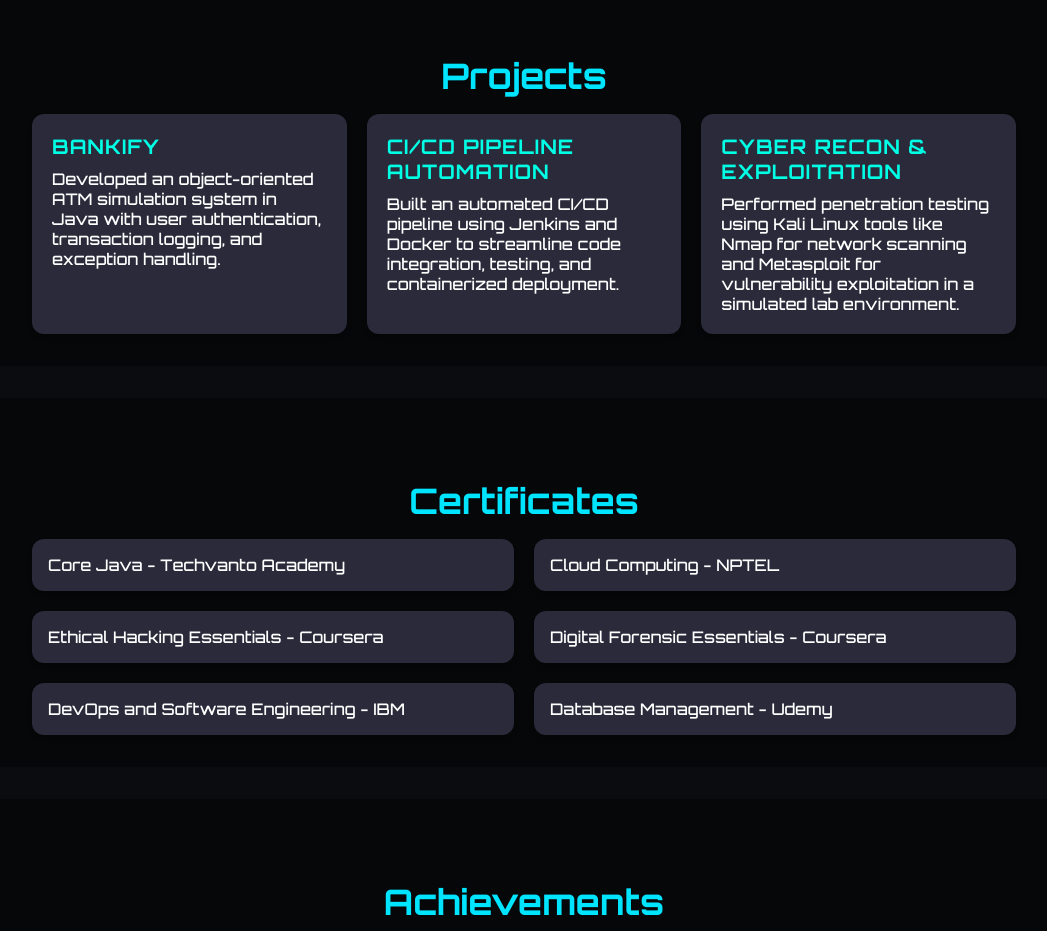
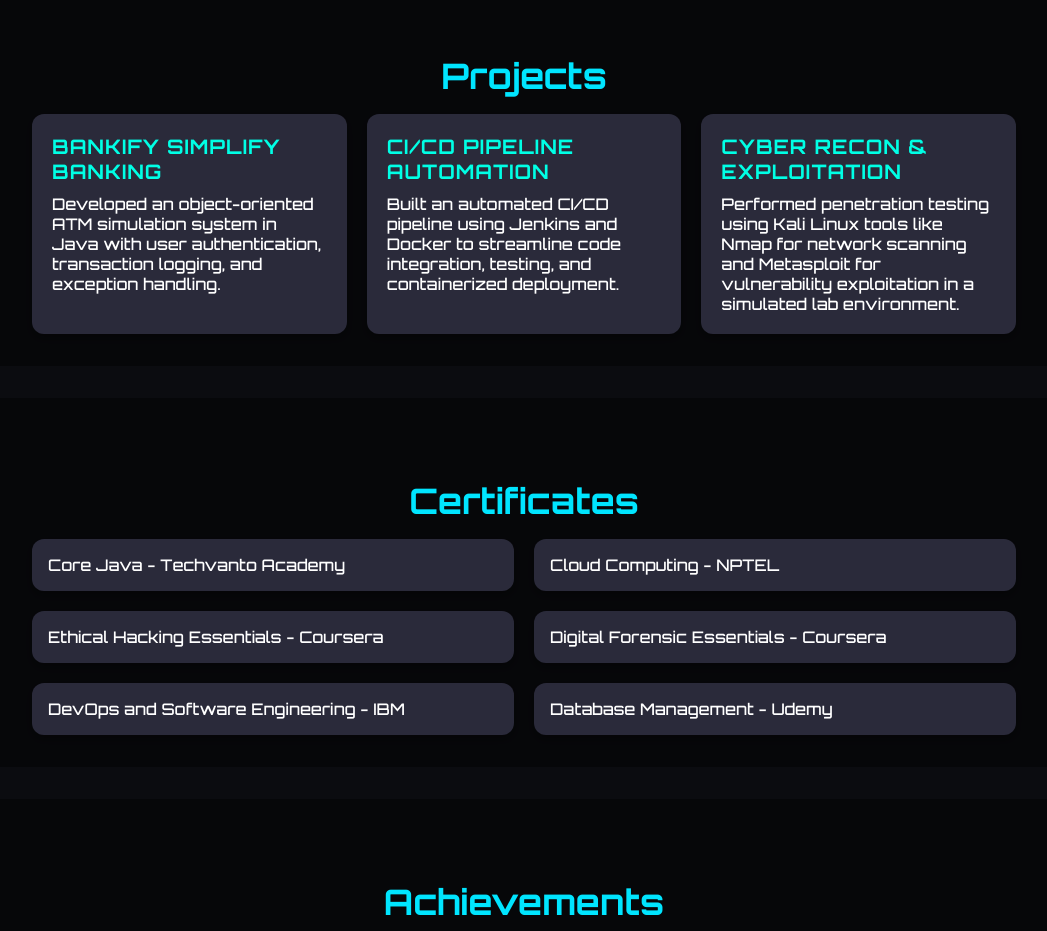
Before and after one commit to nitinbhagat12/Nitin-Bhagat, a plain HTML site: page index.html in a window 1280 px wide. Shown: the part 1060-1991 px from the top of the page, without its empty margins (116-1163 px from the left). Drawn offline with nearby package versions, Linux system fonts and the light colour scheme.

```diff
--- a/index.html
+++ b/index.html
@@ -79,7 +79,7 @@
         <h2 class="section-title">Projects</h2>
         <div class="project-container">
             <div class="project-card">
-                <h3 class="project-title">Bankify</h3>
+                <h3 class="project-title">Bankify Simplify Banking</h3>
                 <p>Developed an object-oriented ATM simulation system in Java with user authentication, transaction logging, and exception handling.</p>
             </div>
             <div class="project-card">
```
